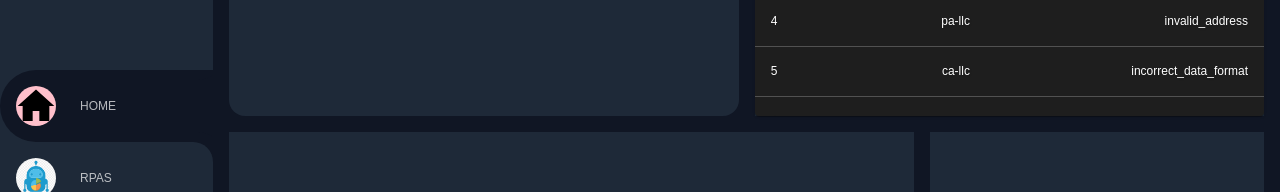
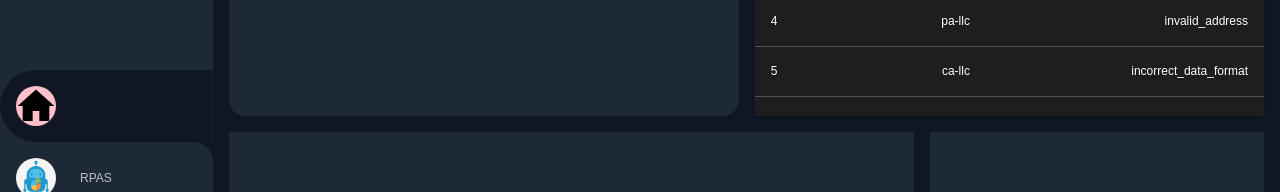
Before and after one commit to Vishnuprasad-code/rpa-dashboard, a React (Vite) app: page / in a window 1280 px wide. Shown: the part 172-364 px from the top of the page. Built offline with nearby package versions, Linux system fonts and the light colour scheme; a web font is replaced by a local one.

Commit message:
add react-router-dom

```diff
--- a/package.json
+++ b/package.json
@@ -17,6 +17,7 @@
     "@nivo/pie": "^0.87.0",
     "react": "^18.3.1",
     "react-dom": "^18.3.1",
+    "react-router-dom": "^6.26.2",
     "react-simple-maps": "^3.0.0",
     "react-zoom-pan-pinch": "^3.6.1"
   },
--- a/src/components/HomeSideBar.tsx
+++ b/src/components/HomeSideBar.tsx
@@ -112,6 +112,7 @@ function SideMenu(){
                                     icon={icon}
                                     iconPosition='start'
                                     key={route}
+                                    value={route}
                                     disableRipple
                                     onClick={() => setSelectedTab(route)}
                                     sx={{
```
Also changed, not shown: 1 other file (tests, documents, lock files or other folders). Lines whose indentation alone changed are shown as unchanged.
